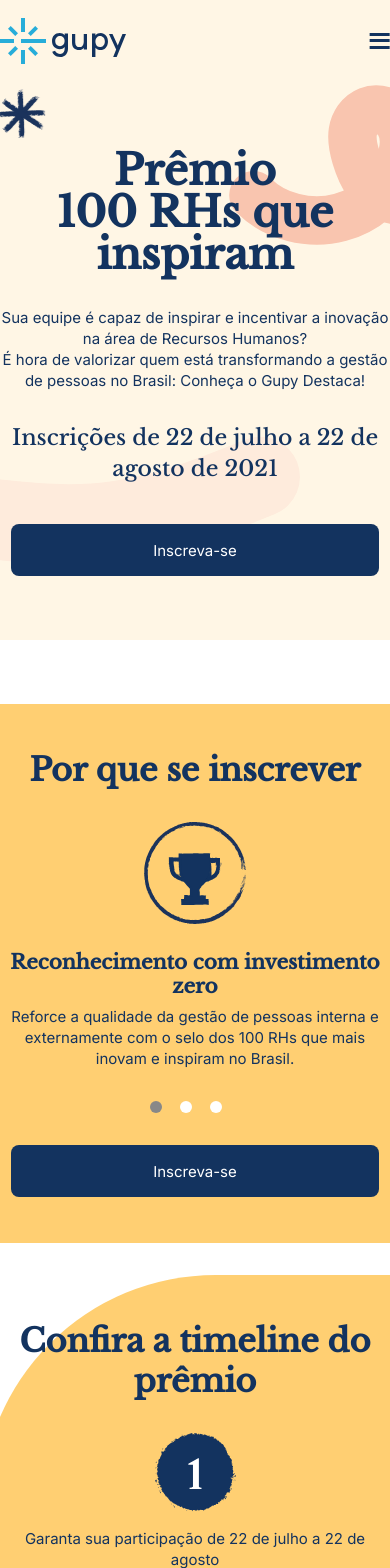
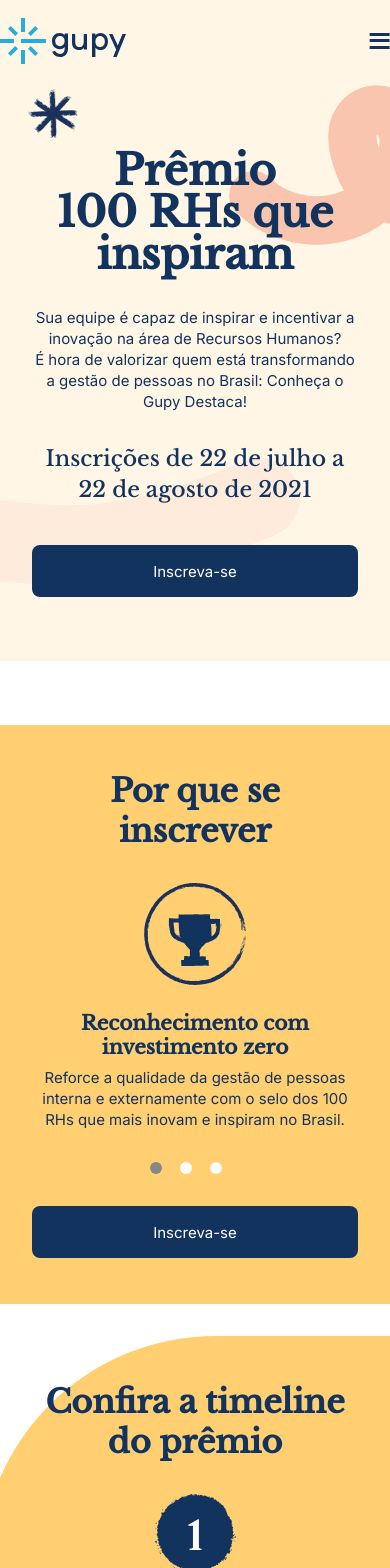
Before and after one commit to jaksonmoura/gupy-test, a React (Create React App) app: page / in a window 390 px wide. Shown: the top 1568 px of the page. Built offline with nearby package versions, Linux system fonts and the light colour scheme.

Commit message:
Padding for mobile

```diff
--- a/src/components/Misc.style.js
+++ b/src/components/Misc.style.js
@@ -5,7 +5,8 @@
 	background: ${(props) => (props.primary ? "#27add9" : "var(--darkBlue)")};
 	border-radius: 8px;
 	color: #fff !important;
-	width: 368px;
+	width: 100%;
+	max-width: 368px;
 	display: inline-flex;
 	justify-content: center;
 	text-align: center;
@@ -28,7 +29,7 @@
 	position: relative;
 	width: 100%;
 	/* height: 520px; */
-	padding: 64px 0;
+	padding: 64px 32px;
 	display: inline-flex;
 	justify-content: center;
 `;
@@ -37,7 +38,7 @@
 	padding: ${(props) => (props.reverse ? "32px 0 125px 0" : "64px 0 0 0")};
 	.container {
 		position: relative;
-		padding: 46px 0;
+		padding: 46px 32px;
 
 		text-align: center;
 		&:before {
```
